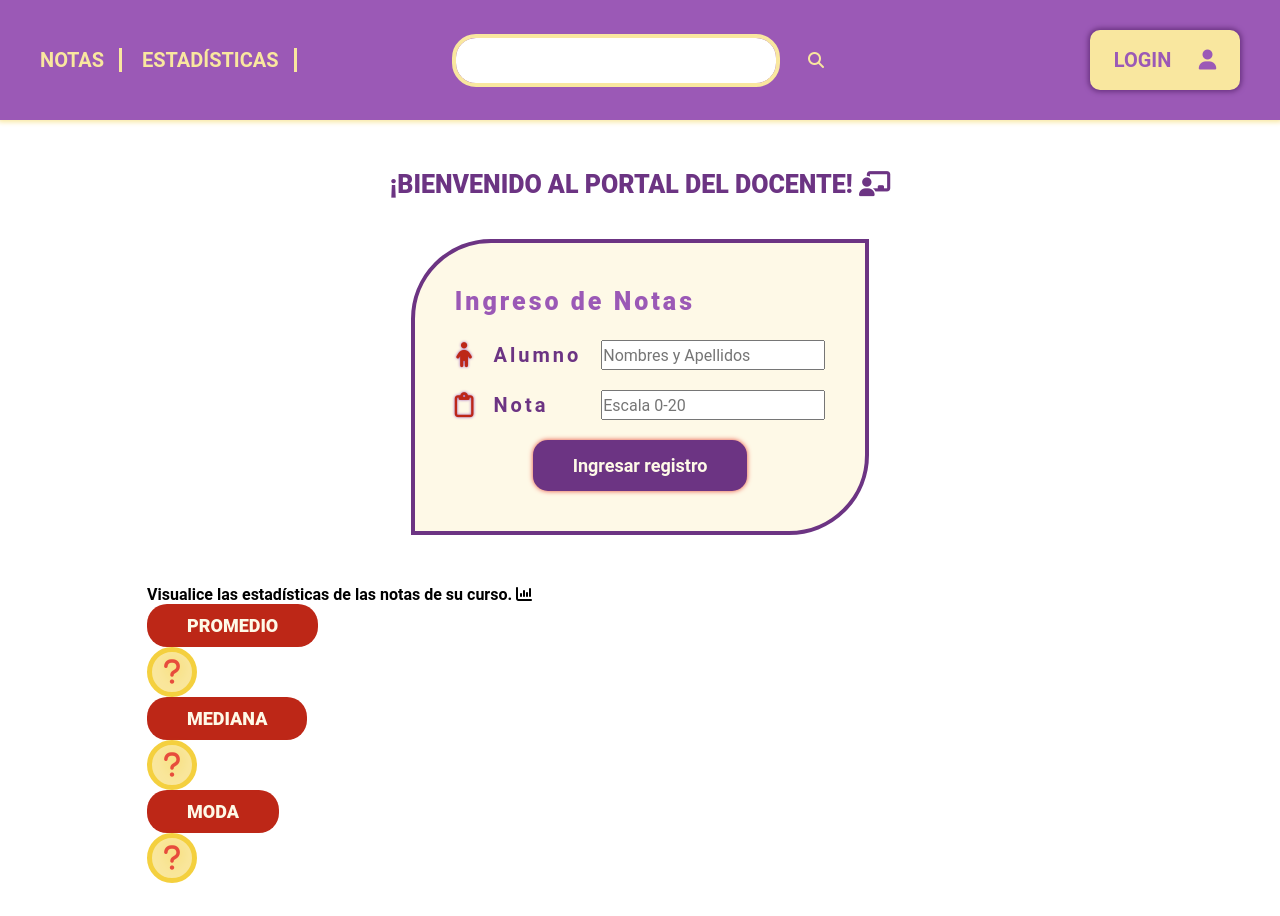
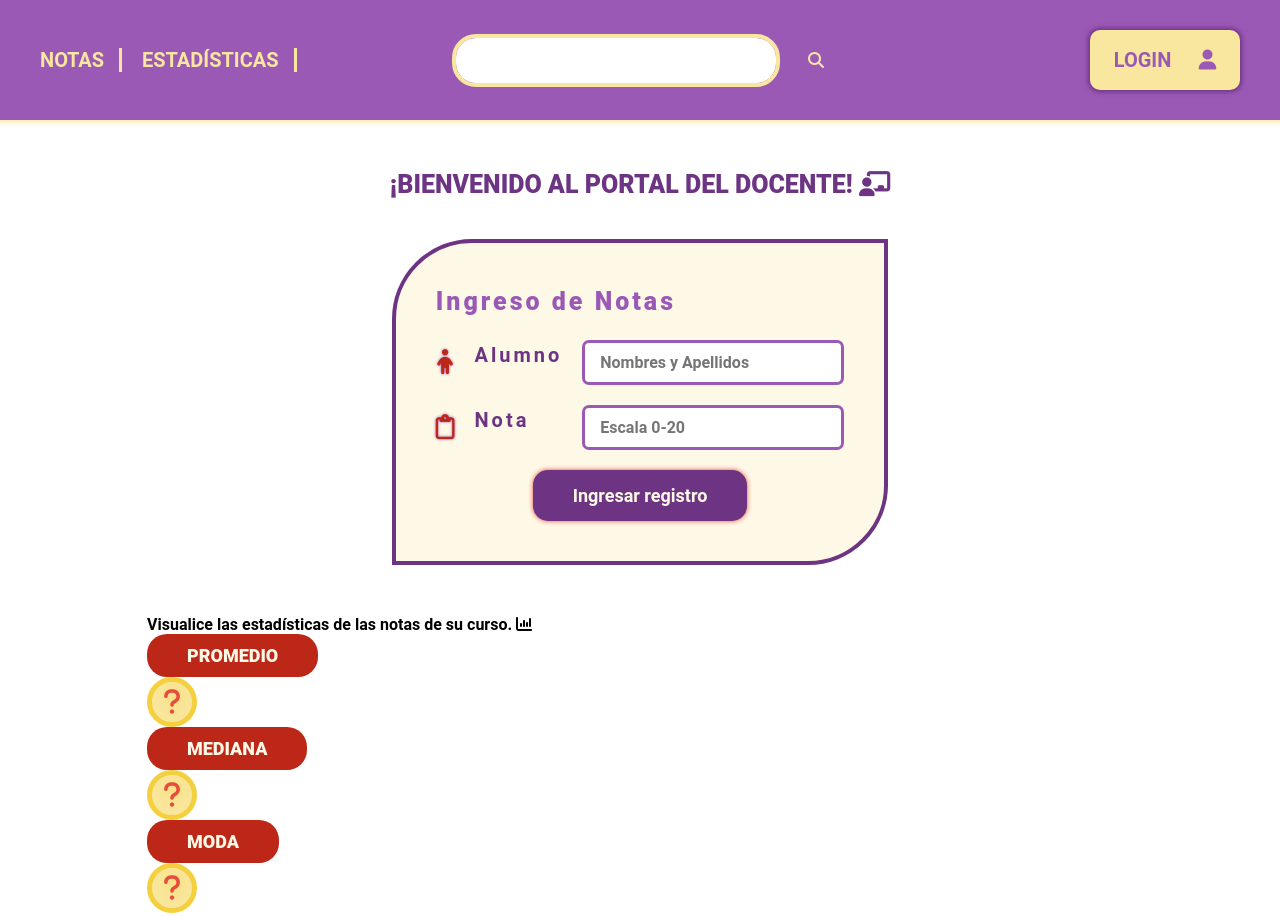
Before and after one commit to raulsr92/Proyecto1_Portal-ingreso-de-notas, a plain HTML site: page index.html in a window 1280 px wide. Shown: the top 916 px of the page. Drawn offline with Linux system fonts and the light colour scheme.

Commit message:
Estado link de elementos input del formulario

```diff
--- a/index.html
+++ b/index.html
@@ -43,11 +43,11 @@
 
                 <i class="fa-solid fa-child item1 enlace-icon-form"></i>
                 <label class="item2 p-content" for="alumno">Alumno</label>
-                <input class="item3" id="alumno" type="text" placeholder="Nombres y Apellidos">
+                <input class="item3 form-control-1" id="alumno" type="text" placeholder="Nombres y Apellidos">
 
                 <i class="fa-regular fa-clipboard item4 enlace-icon-form"></i>
                 <label class="item5 p-content" for="nota">Nota</label>
-                <input class="item6" id="nota" type="text" placeholder="Escala 0-20">
+                <input class="item6 form-control-1" id="nota" type="text" placeholder="Escala 0-20">
 
                 <input class="item7" type="button" value="Ingresar registro">
             </form>
--- a/main.css
+++ b/main.css
@@ -364,8 +364,18 @@ input[type="button"]:hover{
     padding: 11px 45px;
 }
 
+/* Formularios */
 
-
+.form-control-1{
+    font-family: 'Roboto', sans-serif;
+    border: 3px solid var(--main-color);
+    padding: 10px 15px;
+    border-radius: 7px;
+    font-size: 16px;
+    color: var(--main-color);
+    font-weight: 700;
+    transition: all 200ms ease-in-out
+}
 
 
 
@@ -373,30 +383,24 @@ input[type="button"]:hover{
 
 
 /*
-body{
-    display: grid;
-    grid-template-columns: 1fr 1fr 1fr;
-    grid-template-rows: auto auto auto;
-    grid-template-areas:
+    border-radius: 7px;
+    font-size: 16px;
+    color: var(--main-color);
+    font-weight: 700;
+    transition: all 200ms ease-in-out;
 
-    "encabezado encabezado encabezado"
-    "principal principal principal"
-    "piepag piepag piepag"
 
-    ;
+.form-control-1::placeholder{
+    color: var(--secondary-color);
+    font-family: 'Roboto', sans-serif;
+    font-weight: 300;
 }
 
-header{
-    grid-area: encabezado;
-}
-
-main{
-    grid-area: principal;
+.form-control-1:focus{
+    border: 3px solid var(--main-color);
+    box-shadow: 3px 3px 0px 3px var(--main-color);
+    outline: 0;
+    transform:    translate(-3px, -3px);
 
 }
-
-footer{
-    grid-area: piepag;
-}
-
 */
```
